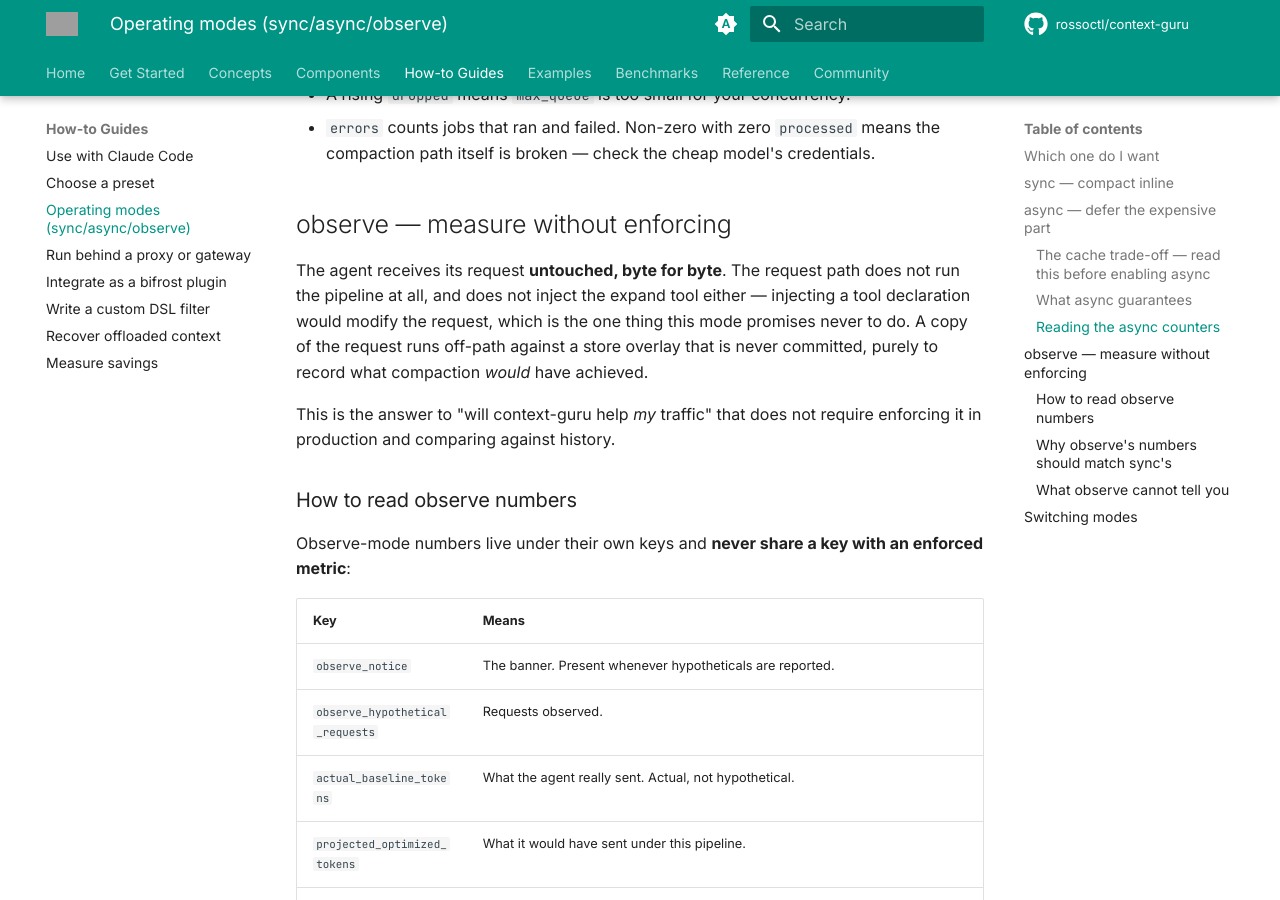
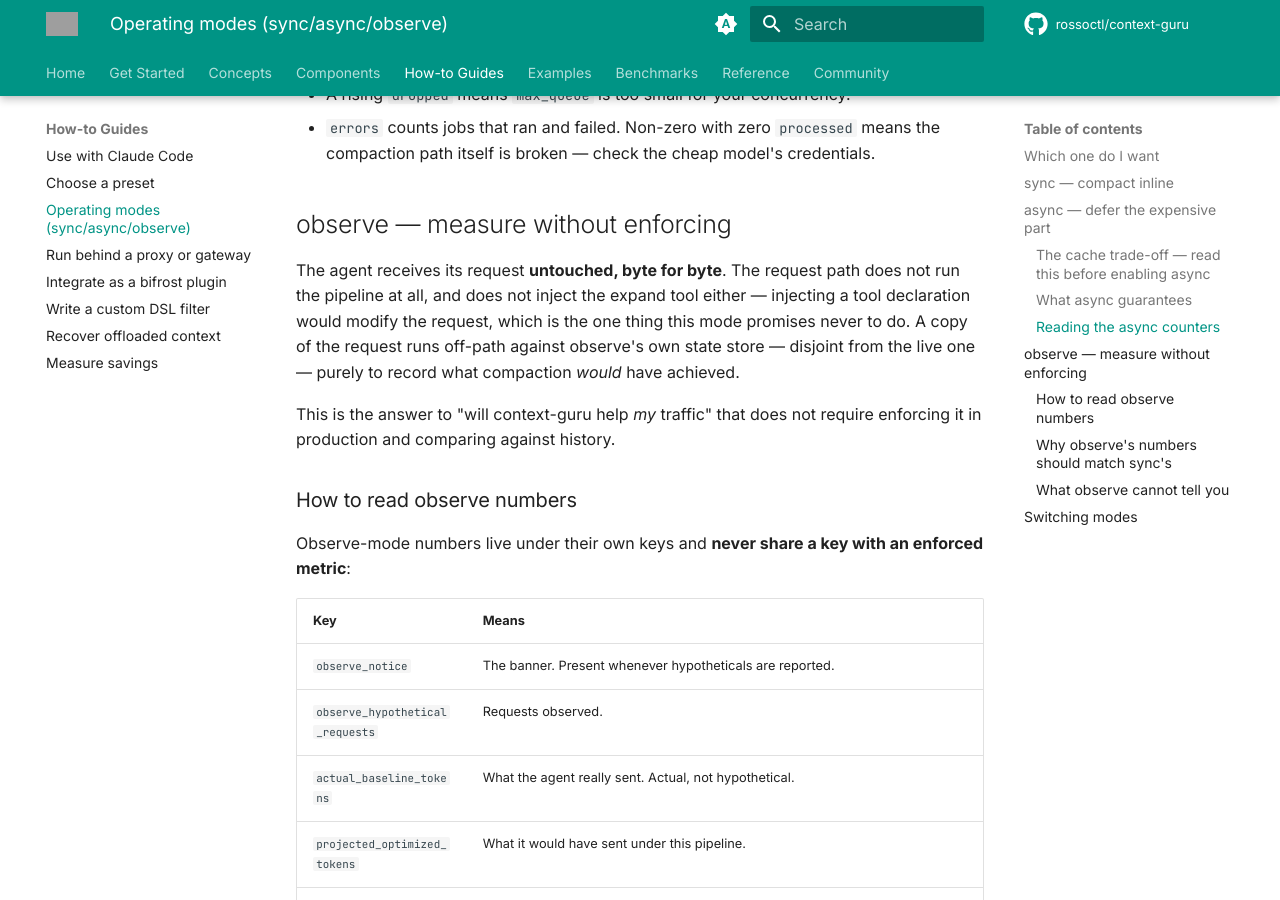
Before and after one commit to itay-nakash/context-guru, an MkDocs documentation site: the page built from docs/how-to/operating-modes.md, in a window 1280 px wide and 900 px high, scrolled down 2845 px. Built offline with MkDocs 1.6.1 and Material for MkDocs 9.7.7, drawn with Linux system fonts in a browser that asks for light colours; comment, search, counter and statistics services are not loaded; grey boxes are pictures that could not be loaded.

Commit message:
docs: correct observe's store description after the shadow-store fix
Signed-off-by: Osher-Elhadad <Osher.Elhadad@ibm.com>

```diff
--- a/docs/how-to/operating-modes.md
+++ b/docs/how-to/operating-modes.md
@@ -117,8 +117,8 @@ is the difference between async being cheaper than sync and being worse than it.
 The agent receives its request **untouched, byte for byte**. The request path does not
 run the pipeline at all, and does not inject the expand tool either — injecting a tool
 declaration would modify the request, which is the one thing this mode promises never
-to do. A copy of the request runs off-path against a store overlay that is never
-committed, purely to record what compaction *would* have achieved.
+to do. A copy of the request runs off-path against observe's own state store — disjoint
+from the live one — purely to record what compaction *would* have achieved.
 
 This is the answer to "will context-guru help *my* traffic" that does not require
 enforcing it in production and comparing against history.
```
